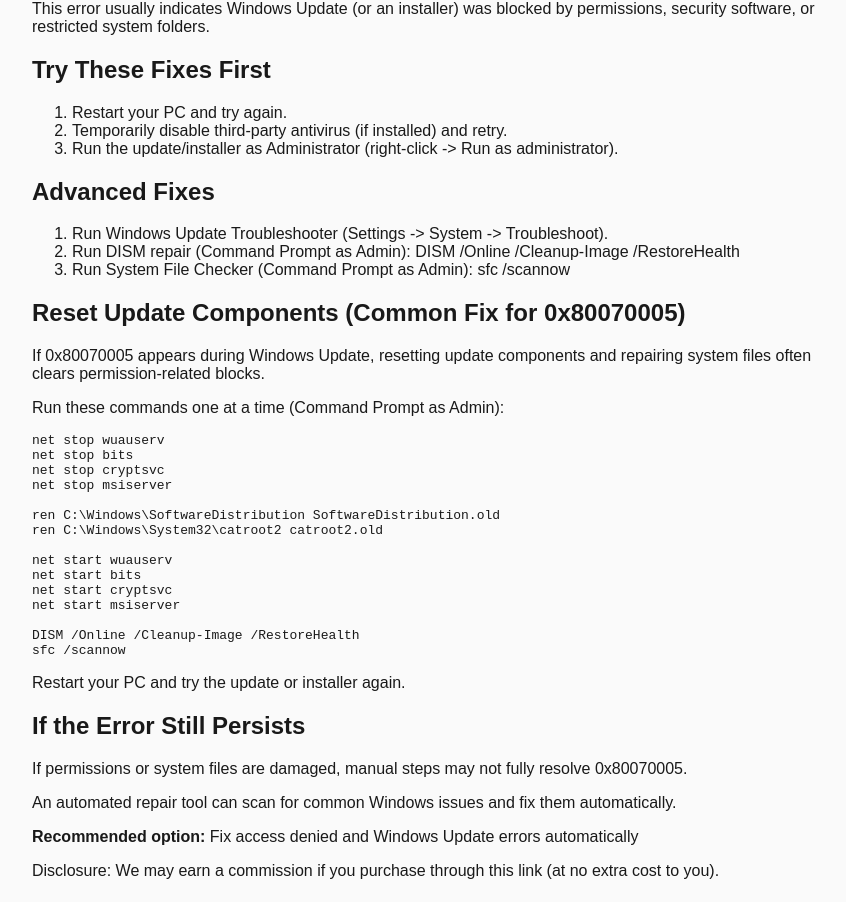
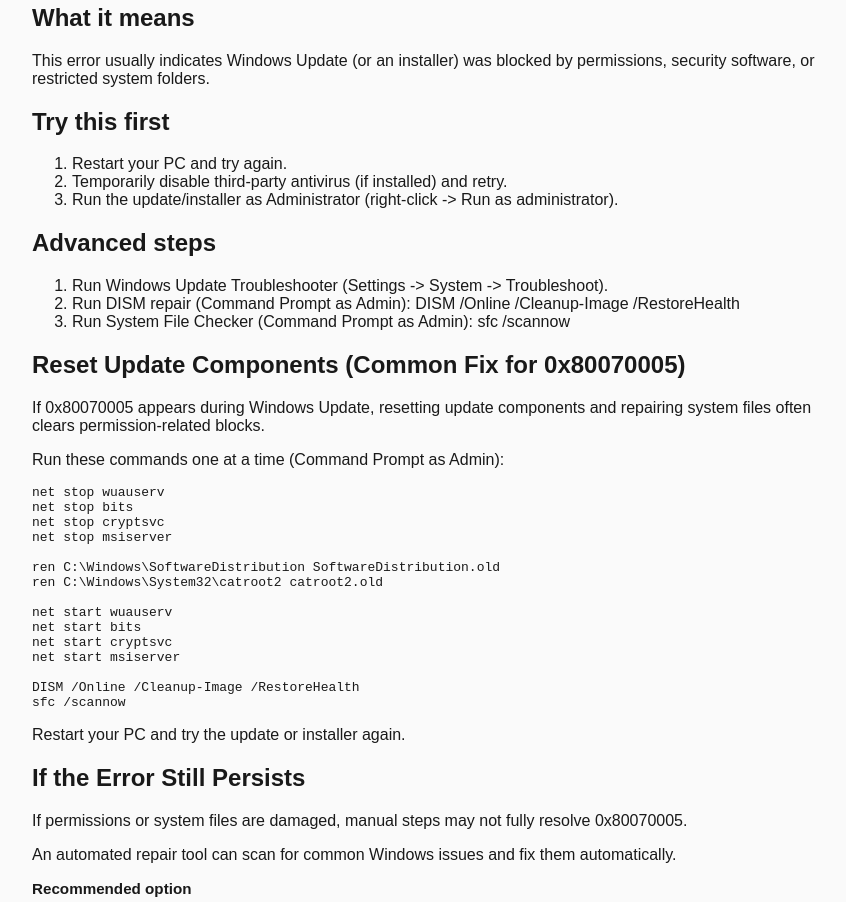
Before and after one commit to jbolton122424/my-windows-fix-site, a Next.js app: page /fix/0x80070005 in a window 1280 px wide. Shown: the part 250-1152 px from the top of the page, without its empty margins (202-1048 px from the left). Built offline with nearby package versions, Linux system fonts and the light colour scheme.

Commit message:
Make affiliate CTA a button with recommended option label

```diff
--- a/app/fix/[code]/page.js
+++ b/app/fix/[code]/page.js
@@ -1,6 +1,6 @@
 // app/fix/[code]/page.js
+import { fixes } from "../../fixes";
 import { WINDOWS_REPAIR_AFFILIATE_LINK } from "../../affiliate";
-import { fixes } from "../../fixes";
 
 // Optional: If you want better SEO per page, Next can generate metadata per code.
 export async function generateMetadata({ params }) {
@@ -14,7 +14,7 @@
     };
   }
 
-  // Keep your custom SEO for the primary monetized page
+  // Custom SEO for the monetized page
   if (code === "0x80070422") {
     return {
       title: "Fix Windows Error 0x80070422 (Windows Update Disabled)",
@@ -33,6 +33,22 @@
 export default async function FixPage({ params }) {
   const { code } = await params; // IMPORTANT for Next.js 16 (params is a Promise)
   const fix = fixes.find((f) => f.slug === code);
+
+  const hasScriptSection =
+    fix &&
+    fix.scriptSection &&
+    typeof fix.scriptSection === "object" &&
+    typeof fix.scriptSection.code === "string" &&
+    fix.scriptSection.code.trim().length > 0;
+
+  const hasAffiliateCallout =
+    fix &&
+    fix.affiliateCallout &&
+    typeof fix.affiliateCallout === "object" &&
+    typeof fix.affiliateCallout.ctaText === "string" &&
+    fix.affiliateCallout.ctaText.trim().length > 0;
+
+  const hasFaq = fix && Array.isArray(fix.faq) && fix.faq.length > 0;
 
   if (!fix) {
     return (
@@ -55,122 +71,224 @@
     );
   }
 
-  const hasWhatItMeans = Boolean(fix.whatItMeans);
-  const hasTryFirst = Array.isArray(fix.tryFirst) && fix.tryFirst.length > 0;
-  const hasAdvanced = Array.isArray(fix.advanced) && fix.advanced.length > 0;
+  // ✅ Special “monetized” page layout/content for 0x80070422
+  if (code === "0x80070422") {
+    return (
+      <main className="container">
+        <article className="article">
+          <header className="articleHeader">
+            <h1>How to Fix Windows Error 0x80070422</h1>
 
-  const hasScript =
-    fix.scriptSection &&
-    typeof fix.scriptSection === "object" &&
-    typeof fix.scriptSection.code === "string" &&
-    fix.scriptSection.code.trim().length > 0;
+            <p className="lead">
+              Windows error <strong>0x80070422</strong> usually appears when the{" "}
+              <strong>Windows Update</strong> service is disabled or not running.
+              This prevents updates, security patches, and feature installs from
+              completing successfully.
+            </p>
 
-  const hasAffiliate =
-    fix.affiliateCallout &&
-    typeof fix.affiliateCallout === "object" &&
-    typeof fix.affiliateCallout.href === "string" &&
-    fix.affiliateCallout.href.trim().length > 0 &&
-    typeof fix.affiliateCallout.ctaText === "string" &&
-    fix.affiliateCallout.ctaText.trim().length > 0;
+            <p className="lead">
+              Start with the free steps below. If it still isn’t fixed, use the
+              “If the error still persists” section near the bottom.
+            </p>
+          </header>
 
-  const hasFaq = Array.isArray(fix.faq) && fix.faq.length > 0;
+          <section className="section">
+            <h2>Method 1: Enable the Windows Update Service</h2>
 
+            <ol className="steps">
+              <li>
+                Press <strong>Windows + R</strong>, type{" "}
+                <code>services.msc</code>, and press Enter.
+              </li>
+              <li>
+                Find <strong>Windows Update</strong> in the list.
+              </li>
+              <li>
+                Double-click it. Set <strong>Startup type</strong> to{" "}
+                <strong>Automatic</strong>.
+              </li>
+              <li>
+                Click <strong>Start</strong>, then <strong>Apply</strong>.
+              </li>
+              <li>Restart your PC and try Windows Update again.</li>
+            </ol>
+          </section>
+
+          <section className="section">
+            <h2>Method 2: Reset Windows Update Components</h2>
+
+            <p>
+              If enabling the service didn’t work, Windows Update components may
+              be stuck or corrupted. This reset is safe and commonly fixes{" "}
+              <strong>0x80070422</strong>.
+            </p>
+
+            <ol className="steps">
+              <li>
+                Open <strong>Command Prompt</strong> as Administrator:
+                <ul>
+                  <li>Click Start and type <strong>cmd</strong></li>
+                  <li>
+                    Right-click <strong>Command Prompt</strong> →{" "}
+                    <strong>Run as administrator</strong>
+                  </li>
+                </ul>
+              </li>
+              <li>Run these commands one at a time:</li>
+            </ol>
+
+            <pre className="codeBlock">{`net stop wuauserv
+net stop bits
+net stop cryptsvc
+net stop msiserver
+
+ren C:\\Windows\\SoftwareDistribution SoftwareDistribution.old
+ren C:\\Windows\\System32\\catroot2 catroot2.old
+
+net start wuauserv
+net start bits
+net start cryptsvc
+net start msiserver`}</pre>
+
+            <p>Restart your PC and try Windows Update again.</p>
+          </section>
+
+          <section className="section callout">
+            <h2>If the Error Still Persists</h2>
+
+            <p>
+              If system files or update components are damaged, manual steps may
+              not fully resolve <strong>0x80070422</strong>.
+            </p>
+
+            <p>
+              In that case, an automated Windows repair tool can scan for common
+              causes like broken update services and corrupted system files.
+            </p>
+
+            {/* ✅ Style 1 CTA */}
+            <div className="ctaRow">
+              <div className="ctaLabel">Recommended option</div>
+              <a
+                className="ctaButton"
+                href={WINDOWS_REPAIR_AFFILIATE_LINK}
+                target="_blank"
+                rel="nofollow sponsored noopener"
+              >
+                Fix Windows Update errors automatically
+              </a>
+              <p className="note">
+                Disclosure: We may earn a commission if you purchase through this
+                link (at no extra cost to you).
+              </p>
+            </div>
+          </section>
+
+          <section className="section">
+            <h2>Frequently Asked Questions</h2>
+
+            <h3>What causes error 0x80070422?</h3>
+            <p>
+              Most commonly it’s caused by the Windows Update service being
+              disabled. It can also be caused by corrupted update components or
+              system files.
+            </p>
+
+            <h3>Is error 0x80070422 dangerous?</h3>
+            <p>
+              The error itself isn’t dangerous, but it can prevent security
+              updates from installing.
+            </p>
+
+            <h3>Can this error fix itself?</h3>
+            <p>
+              Sometimes a restart or re-enabling services fixes it. If it keeps
+              returning, use the steps above.
+            </p>
+          </section>
+        </article>
+      </main>
+    );
+  }
+
+  // ✅ Default page layout for all other error codes
   return (
     <main className="container">
       <article className="article">
         <header className="articleHeader">
           <h1>{fix.title}</h1>
           <p className="lead">{fix.description}</p>
-          {hasWhatItMeans ? <p className="lead">{fix.whatItMeans}</p> : null}
         </header>
 
         <section className="section">
-          <h2>Try These Fixes First</h2>
-
-          {hasTryFirst ? (
-            <ol className="steps">
-              {fix.tryFirst.map((step, idx) => (
-                <li key={`tryfirst-${idx}`}>{step}</li>
-              ))}
-            </ol>
-          ) : (
-            <ol className="steps">
-              <li>Restart your PC and try again.</li>
-              <li>Run Windows Update troubleshooter (if relevant).</li>
-              <li>Check for pending updates and install them.</li>
-            </ol>
-          )}
+          <h2>What it means</h2>
+          <p>{fix.whatItMeans}</p>
         </section>
 
         <section className="section">
-          <h2>Advanced Fixes</h2>
-
-          {hasAdvanced ? (
+          <h2>Try this first</h2>
           <ol className="steps">
-              {fix.advanced.map((step, idx) => (
-                <li key={`advanced-${idx}`}>{step}</li>
+            {fix.tryFirst.map((item, idx) => (
+              <li key={`tryfirst-${idx}`}>{item}</li>
             ))}
           </ol>
-          ) : (
-            <ol className="steps">
-              <li>Run: sfc /scannow (Command Prompt as Admin).</li>
-              <li>Run: DISM /Online /Cleanup-Image /RestoreHealth</li>
-              <li>Restart your PC and try again.</li>
-            </ol>
-          )}
         </section>
 
-        {/* Optional script/code section (data-driven) */}
-        {hasScript ? (
+        <section className="section">
+          <h2>Advanced steps</h2>
+          <ol className="steps">
+            {fix.advanced.map((item, idx) => (
+              <li key={`advanced-${idx}`}>{item}</li>
+            ))}
+          </ol>
+        </section>
+
+        {hasScriptSection ? (
           <section className="section">
             <h2>{fix.scriptSection.title || "Commands to Try"}</h2>
-
             {fix.scriptSection.intro ? <p>{fix.scriptSection.intro}</p> : null}
-
             {fix.scriptSection.stepsIntro ? (
               <p>{fix.scriptSection.stepsIntro}</p>
             ) : null}
-
             <pre className="codeBlock">{fix.scriptSection.code}</pre>
-
             {fix.scriptSection.outro ? <p>{fix.scriptSection.outro}</p> : null}
           </section>
         ) : null}
 
-        {/* Optional affiliate callout (data-driven) */}
-        {hasAffiliate ? (
+        {hasAffiliateCallout ? (
           <section className="section callout">
             <h2>{fix.affiliateCallout.title || "If the Error Still Persists"}</h2>
 
-            {Array.isArray(fix.affiliateCallout.body) ? (
-              fix.affiliateCallout.body.map((p, idx) => <p key={`body-${idx}`}>{p}</p>)
-            ) : fix.affiliateCallout.body ? (
-              <p>{fix.affiliateCallout.body}</p>
-            ) : null}
+            {Array.isArray(fix.affiliateCallout.body)
+              ? fix.affiliateCallout.body.map((p, idx) => (
+                  <p key={`body-${idx}`}>{p}</p>
+                ))
+              : fix.affiliateCallout.body
+              ? <p>{fix.affiliateCallout.body}</p>
+              : null}
 
-            <p className="cta">
-              <strong>Recommended option:</strong>{" "}
+            {/* ✅ Style 1 CTA */}
+            <div className="ctaRow">
+              <div className="ctaLabel">Recommended option</div>
               <a
+                className="ctaButton"
                 href={WINDOWS_REPAIR_AFFILIATE_LINK}
-
                 target="_blank"
-                rel="nofollow sponsored"
+                rel="nofollow sponsored noopener"
               >
                 {fix.affiliateCallout.ctaText}
               </a>
-            </p>
 
               {fix.affiliateCallout.note ? (
                 <p className="note">{fix.affiliateCallout.note}</p>
               ) : null}
+            </div>
           </section>
         ) : null}
 
-        {/* Optional FAQ (data-driven) */}
         {hasFaq ? (
           <section className="section">
             <h2>Frequently Asked Questions</h2>
-
             {fix.faq.map((item, idx) => (
               <div key={`faq-${idx}`}>
                 <h3>{item.q}</h3>
--- a/app/globals.css
+++ b/app/globals.css
@@ -117,3 +117,45 @@
 main.container {
   width: 100%;
 }
+/* --- CTA Button (Style 1) --- */
+.ctaRow {
+  margin-top: 14px;
+  display: flex;
+  flex-direction: column;
+  gap: 10px;
+}
+
+.ctaLabel {
+  font-weight: 700;
+  font-size: 0.95rem;
+}
+
+.ctaButton {
+  display: inline-block;
+  text-align: center;
+  padding: 12px 16px;
+  border-radius: 12px;
+  text-decoration: none;
+  font-weight: 700;
+  line-height: 1.2;
+  border: 1px solid rgba(0, 0, 0, 0.15);
+}
+
+.ctaButton:hover {
+  transform: translateY(-1px);
+}
+
+.ctaButton:active {
+  transform: translateY(0);
+}
+
+.ctaButton:focus {
+  outline: 2px solid rgba(0, 0, 0, 0.35);
+  outline-offset: 2px;
+}
+
+/* If your site already uses a dark background, this keeps it readable */
+.ctaButton {
+  background: #1f2937; /* dark slate */
+  color: #ffffff;
+}
```
Lines whose indentation alone changed are shown as unchanged.
